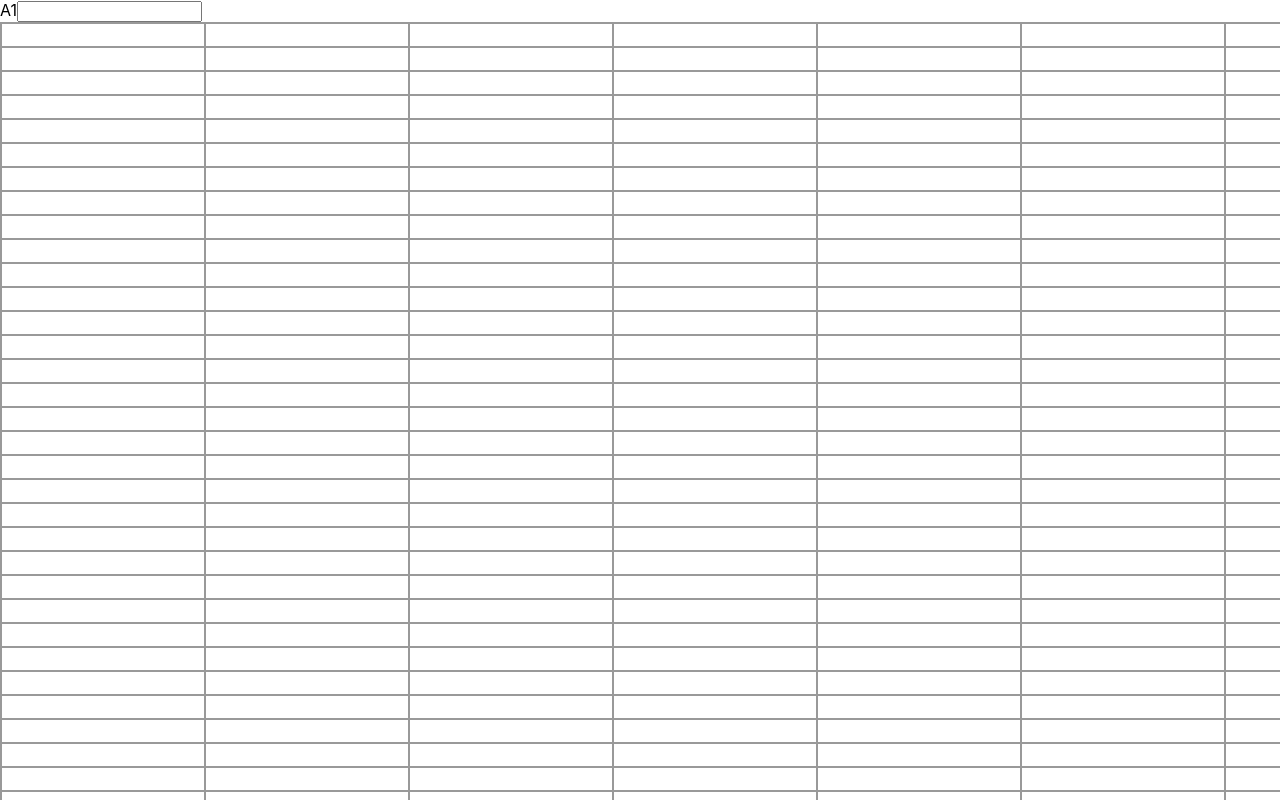
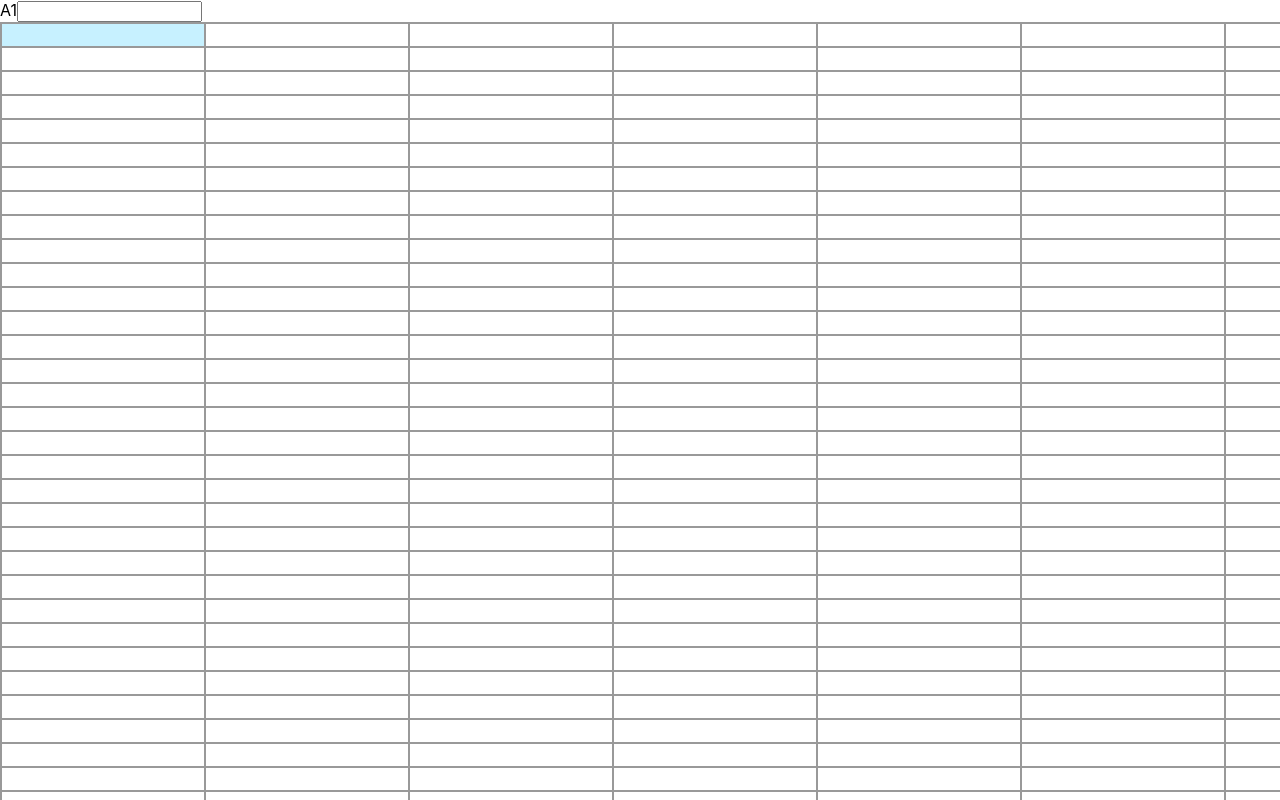
Before and after one commit to gabriel-piles/lean-excel, a React (Create React App) app: page / in a window 1280 px wide. Shown: the top 800 px of the page. Built offline with nearby package versions, Linux system fonts and the light colour scheme.

Commit message:
Highlight selected cell

```diff
--- a/src/components/grid/Grid.css
+++ b/src/components/grid/Grid.css
@@ -11,3 +11,7 @@ table {
     overflow:auto;
     cursor: pointer;
 }
+
+.cell-selected {
+    background-color: #c7f1ff;
+}
--- a/src/components/grid/Grid.tsx
+++ b/src/components/grid/Grid.tsx
@@ -1,4 +1,4 @@
-import React from "react";
+import React, {useState} from "react";
 import _ from "lodash";
 import './Grid.css';
 import {ValuesDictionary} from "../../expressions/ValueDictionary";
@@ -12,7 +12,10 @@ interface GridProps {
 }
 
 export const Grid: React.FC<GridProps> = (props) => {
+    const [cellSelected, setCellSelected] = useState<string>('A1');
+
     const updateCellSelected = (cellSelected:string) => {
+        setCellSelected(cellSelected);
         props.setCellSelected(cellSelected);
     };
 
@@ -22,7 +25,10 @@ export const Grid: React.FC<GridProps> = (props) => {
             {_.times(ROW_NUMBER,(row_index) => <tr key={`row${row_index}`} className={'row'}>
                 {COLUMN_NAMES.map((column_name) => {
                     const cellId = column_name + (row_index+1);
-                    return <td key={cellId} id={cellId} className={`column ${cellId}`} onClick={(e) => updateCellSelected(e.currentTarget.id)}>
+                    return <td key={cellId}
+                               id={cellId}
+                               className={`column ${cellId} ${cellSelected === cellId ? 'cell-selected' : ''}` }
+                               onClick={(e) => updateCellSelected(e.currentTarget.id)}>
                         {props.cellValues[cellId] ? props.cellValues[cellId] : ''}
                     </td>
                 })}
--- a/src/expressions/sumFormulaParser/SumFormulaParser.ts
+++ b/src/expressions/sumFormulaParser/SumFormulaParser.ts
@@ -18,7 +18,7 @@ class SumFormulaParser{
 
         const operation = match[2].includes(':')
             ? this.operationFromRange(match[2])
-            : match[2].replace(/\,/g, '+');
+            : match[2].replace(/,/g, '+');
 
         const sumFormula = match[0];
         return this.formula.replace(sumFormula, operation);
```
Also changed, not shown: 1 other file (tests, documents, lock files or other folders).
